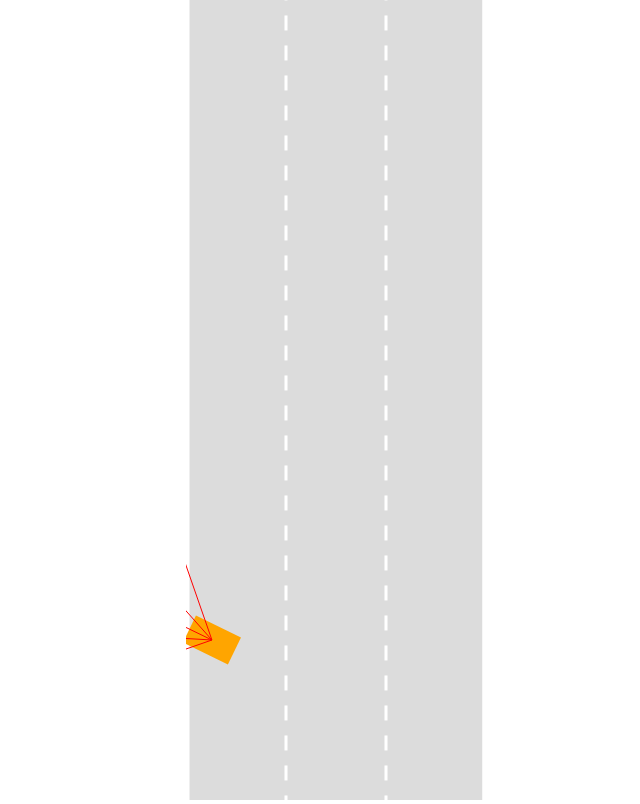
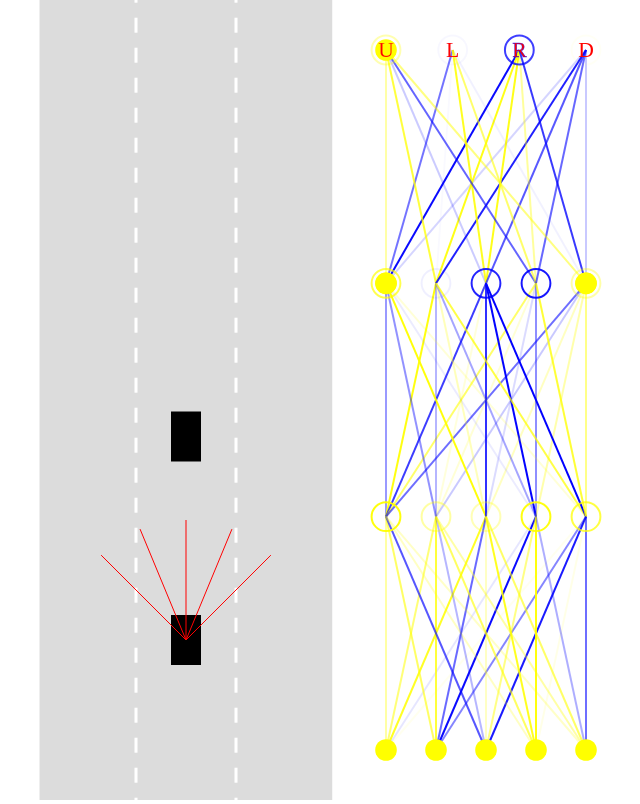
Before and after one commit to reejuBhattacharya/self_driving_car, a plain HTML site: page index.html in a window 1280 px wide. Shown: the whole page, without its empty margins (304-944 px from the left). Drawn offline with Linux system fonts and the light colour scheme.

Commit message:
added visualizer

```diff
--- /dev/null
+++ b/NetworkVisualizer.js
@@ -0,0 +1,108 @@
+class Visualizer{
+    static drawNetwork(ctx,network){
+        const padding=50;
+        const left=padding;
+        const top=padding;
+        const width=ctx.canvas.width-padding*2;
+        const height=ctx.canvas.height-padding*2;
+
+        const levelHeight=height/network.layers.length;
+
+        for(let i=network.layers.length-1;i>=0;i--){
+            const levelTop=top+
+                lerp(
+                    height-levelHeight,
+                    0,
+                    network.layers.length==1
+                        ?0.5
+                        :i/(network.layers.length-1)
+                );
+
+            Visualizer.drawLevel(ctx,network.layers[i],
+                left,levelTop,
+                width,levelHeight,
+                i==network.layers.length-1
+                    ?['U','L','R','D']
+                    :[]
+            );
+        }
+    }
+
+    static drawLevel(ctx,layer,left,top,width,height,outputLabels){
+        const right=left+width;
+        const bottom=top+height;
+
+        const {inputs,outputs,biases,weights}=layer;
+
+        for(let i=0;i<inputs.length;i++){
+            for(let j=0;j<outputs.length;j++){
+                ctx.beginPath();
+                ctx.moveTo(
+                    Visualizer.#getNodeX(inputs,i,left,right),
+                    bottom
+                );
+                ctx.lineTo(
+                    Visualizer.#getNodeX(outputs,j,left,right),
+                    top
+                );
+                ctx.lineWidth=2;
+                ctx.strokeStyle=getRGBA(weights[i][j]);
+                ctx.stroke();
+            }
+        }
+
+        const nodeRadius=18;
+        for(let i=0;i<inputs.length;i++){
+            const x=Visualizer.#getNodeX(inputs,i,left,right);
+            // ctx.beginPath();
+            // ctx.arc(x,bottom,nodeRadius,0,Math.PI*2);
+            // ctx.fillStyle="black";
+            // ctx.fill();
+            ctx.beginPath();
+            ctx.arc(x,bottom,nodeRadius*0.6,0,Math.PI*2);
+            ctx.fillStyle=getRGBA(inputs[i]);
+            ctx.fill();
+        }
+
+        for(let i=0;i<outputs.length;i++){
+            const x=Visualizer.#getNodeX(outputs,i,left,right);
+            ctx.beginPath();
+            // ctx.arc(x,top,nodeRadius,0,Math.PI*2);
+            // ctx.fillStyle="black";
+            // ctx.fill();
+            ctx.beginPath();
+            ctx.arc(x,top,nodeRadius*0.6,0,Math.PI*2);
+            ctx.fillStyle=getRGBA(outputs[i]);
+            ctx.fill();
+
+            ctx.beginPath();
+            ctx.lineWidth=2;
+            ctx.arc(x,top,nodeRadius*0.8,0,Math.PI*2);
+            ctx.strokeStyle=getRGBA(biases[i]);
+            ctx.stroke();
+
+            if(outputLabels[i]){
+                ctx.beginPath();
+                ctx.textAlign="center";
+                ctx.textBaseline="middle";
+                ctx.fillStyle="rgba(255,0,0,1)";
+                // ctx.strokeStyle="white";
+                ctx.font=(nodeRadius*1.2)+"px bold Arial";
+                ctx.fillText(outputLabels[i],x,top+nodeRadius*0.1);
+                ctx.lineWidth=0.5;
+                ctx.strokeText(outputLabels[i],x,top+nodeRadius*0.1);
+            }
+        }
+    }
+
+    static #getNodeX(nodes,index,left,right){
+        return lerp(
+            left,
+            right,
+            nodes.length==1
+                ?0.5
+                :index/(nodes.length-1)
+        );
+    }
+
+}
--- a/car.js
+++ b/car.js
@@ -1,6 +1,6 @@
 class Car {
 
-    constructor(x, y, width, height, isControllable, maxspeed = 3.5)
+    constructor(x, y, width, height, isControllable, maxspeed = 0.5)
     {
         this.x = x;
         this.y = y;
@@ -18,7 +18,7 @@ class Car {
 
         if(isControllable) {
             this.detector = new Detector(this);
-            this.network = new NeuralNetwork([this.detector.ray.count, 4, 4]);
+            this.network = new NeuralNetwork([this.detector.ray.count, 5, 5, 4]);
         }
     }
 
--- a/index.html
+++ b/index.html
@@ -8,7 +8,11 @@
     <link rel="stylesheet" href="styles.css">
 </head>
 <body>
-    <canvas id="canvas-car"></canvas>
+    <div class="container">
+        <canvas id="canvas-car"></canvas>
+        <canvas id="canvas-visualizer"></canvas>
+    </div>
+    <script src="NetworkVisualizer.js"></script>
     <script src="NeuralNetwork.js"></script>
     <script src="CollisionDetection.js"></script>
     <script src="util.js"></script>
--- a/script.js
+++ b/script.js
@@ -1,11 +1,14 @@
-const canvas = document.getElementById("canvas-car");
-canvas.height = window.innerHeight;
-const ctx = canvas.getContext("2d");
+const carCanvas = document.getElementById("canvas-car");
+carCanvas.height = window.innerHeight;
+const carCtx = carCanvas.getContext("2d");
 
-const mainCar = new Car(getLaneCoord(2), 600, 30, 50, true, 4.5);
+const visualizerCanvas = document.getElementById("canvas-visualizer");
+const visualizerCtx = visualizerCanvas.getContext("2d");
+
+const mainCar = new Car(getLaneCoord(2), 600, 30, 50, true, 1.5);
 const roadBorders = [
     [{x:0, y:-100000}, {x:0, y:100000}],
-    [{x:canvas.width, y:-100000}, {x:canvas.width, y:100000}]
+    [{x:carCanvas.width, y:-100000}, {x:carCanvas.width, y:100000}]
 ];
 const otherCars = [
     new Car(getLaneCoord(2), 100, 30, 50, false)
@@ -16,15 +19,17 @@ const animation = () => {
         otherCars[i].update(roadBorders, []);
     }
     mainCar.update(roadBorders, otherCars);
-    canvas.height = canvas.height; // to clear the canvas
-    ctx.save();
-    ctx.translate(0, -mainCar.y+canvas.height*0.8);
+    carCanvas.height = carCanvas.height; // to clear the canvas
+    visualizerCanvas.height = window.innerHeight;
+    carCtx.save();
+    carCtx.translate(0, -mainCar.y+carCanvas.height*0.8);
     drawRoad();
-    mainCar.draw(ctx);
+    mainCar.draw(carCtx);
     for(let i=0; i<otherCars.length; i++) {
-        otherCars[i].draw(ctx);
+        otherCars[i].draw(carCtx);
     }
-    ctx.restore();
+    carCtx.restore();
+    Visualizer.drawNetwork(visualizerCtx, mainCar.network)
     requestAnimationFrame(animation);
 }
 
@@ -32,42 +37,42 @@ animation();
 
 function drawRoad() {
     const start = 0;
-    const end = canvas.width;
+    const end = carCanvas.width;
     const top = -100000;
     const bottom = 100000;
 
-    ctx.lineWidth = 7;
-    ctx.strokeStyle = "white";
+    carCtx.lineWidth = 7;
+    carCtx.strokeStyle = "white";
 
     // left boundary
-    ctx.beginPath();
-    ctx.moveTo(start,top);
-    ctx.lineTo(start,bottom);
-    ctx.stroke();
+    carCtx.beginPath();
+    carCtx.moveTo(start,top);
+    carCtx.lineTo(start,bottom);
+    carCtx.stroke();
 
     // right boundary
-    ctx.beginPath();
-    ctx.moveTo(end,top);
-    ctx.lineTo(end,bottom);
-    ctx.stroke();
-    ctx.stroke();
+    carCtx.beginPath();
+    carCtx.moveTo(end,top);
+    carCtx.lineTo(end,bottom);
+    carCtx.stroke();
+    carCtx.stroke();
 
     //draw lanes
     const lanes = 3;
-    ctx.lineWidth = 3;
+    carCtx.lineWidth = 3;
     for(let i=1; i<lanes; i++)
     {
-        let xcord = lerp(0,canvas.width,i/lanes);
-        ctx.setLineDash([15, 15]);/*dashes are 5px and spaces are 3px*/
-        ctx.beginPath();
-        ctx.moveTo(xcord,top);
-        ctx.lineTo(xcord,bottom);
-        ctx.stroke();
+        let xcord = lerp(0,carCanvas.width,i/lanes);
+        carCtx.setLineDash([15, 15]);/*dashes are 5px and spaces are 3px*/
+        carCtx.beginPath();
+        carCtx.moveTo(xcord,top);
+        carCtx.lineTo(xcord,bottom);
+        carCtx.stroke();
     }
 
 }
 
 function getLaneCoord(laneNumber) {
-    laneWidth = canvas.width/3;
+    laneWidth = carCanvas.width/3;
     return (laneNumber-1)*laneWidth + laneWidth/2;
 }
--- a/styles.css
+++ b/styles.css
@@ -5,9 +5,20 @@ html, body {
     text-align: center;
 }
 
+.container {
+    display: flex;
+    align-items: center;
+    justify-content: center;
+}
+
 #canvas-car {
     width: 300px;
     padding: 0;
-    margin: 0 auto;
+    /* margin: 0 auto; */
     background-color: gainsboro;
 }
+
+#canvas-visualizer {
+    width: 300px;
+    /* background-color: black; */
+}
--- a/util.js
+++ b/util.js
@@ -32,3 +32,11 @@ function doesIntersect(shape1, shape2) {
     }
     return false;
 }
+
+function getRGBA(value){
+    const alpha=Math.abs(value);
+    const R=value<0?0:255;
+    const G=R;
+    const B=value>0?0:255;
+    return "rgba("+R+","+G+","+B+","+alpha+")";
+}
```
Also changed, not shown: 1 other file.
